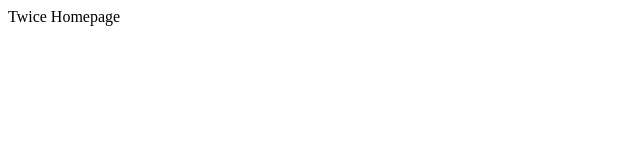
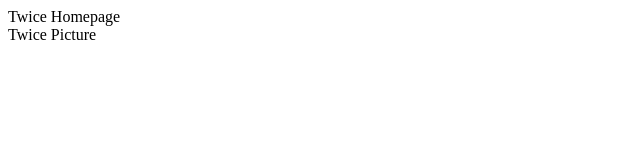
Before and after one commit to aj-lecture-2020-git1/my-git-project, a plain HTML site: page index.html in a window 1280 px wide. Shown: the full height of the page, 0-640 px from the left. Drawn offline with Linux system fonts and the light colour scheme.

Commit message:
Add Twice picture

```diff
--- a/index.html
+++ b/index.html
@@ -1,3 +1,4 @@
 <html>
 	<head>Twice Homepage</head>
+	<div>Twice Picture</div>
 </html>
```
